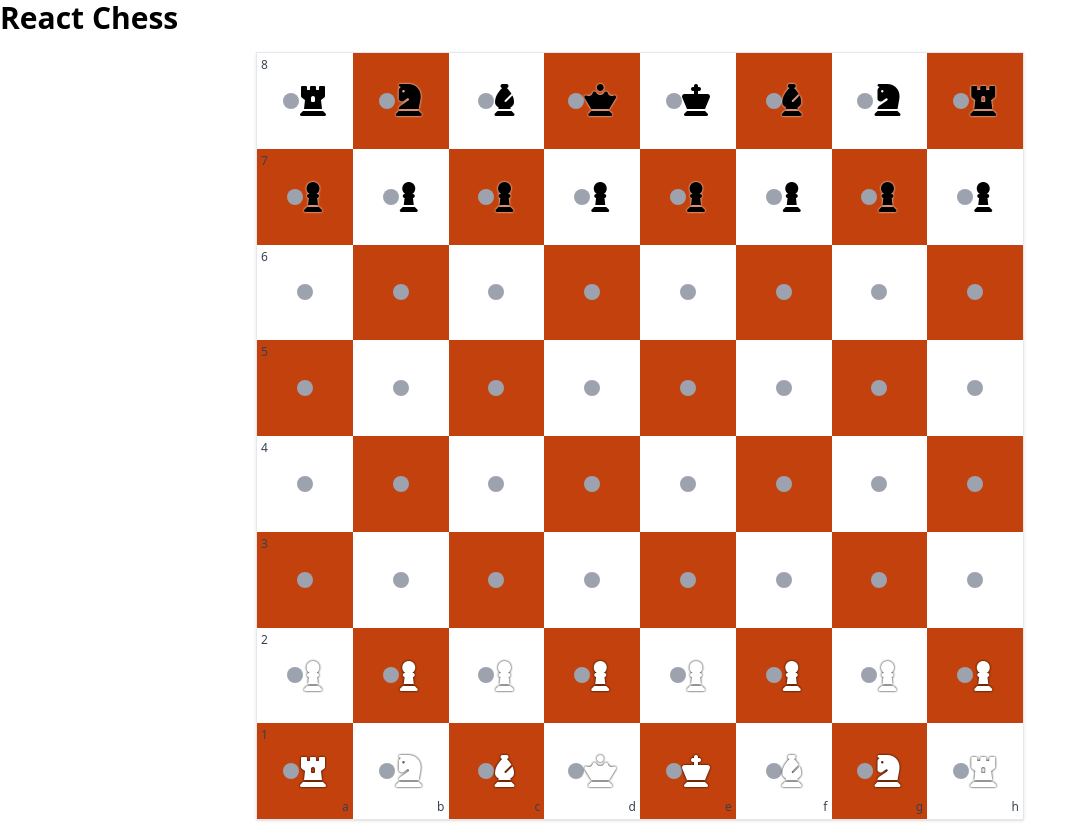
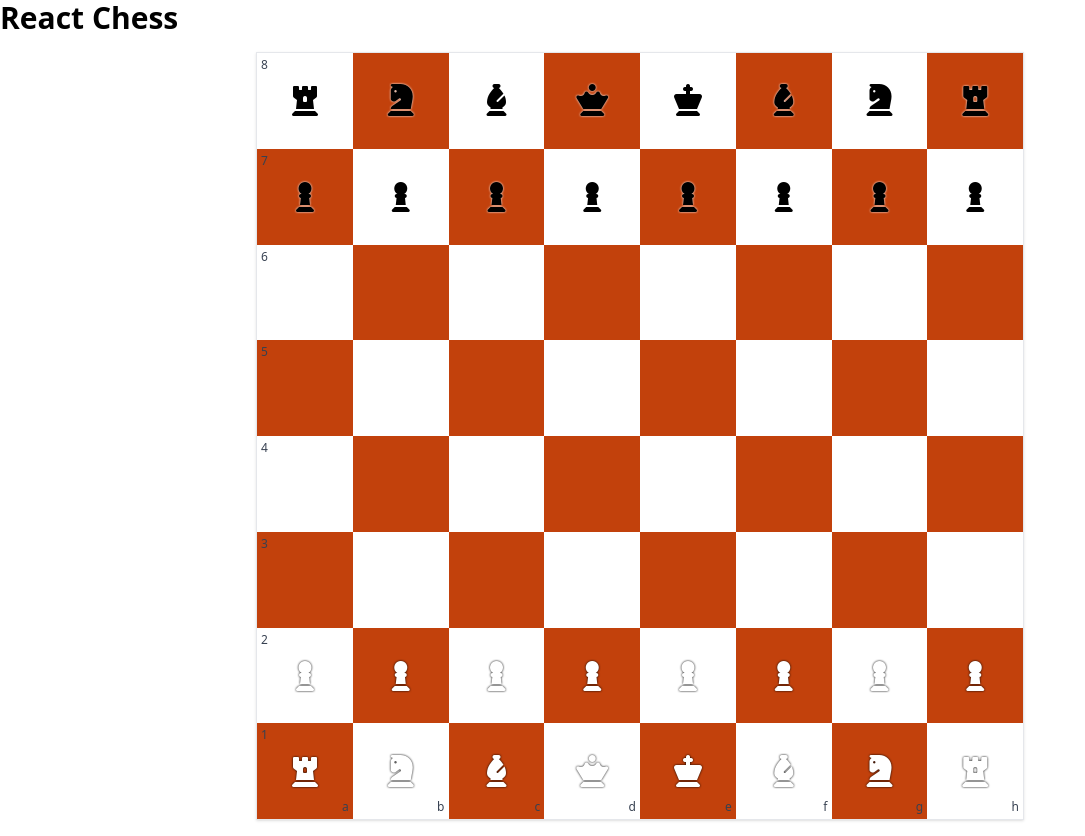
Before and after one commit to nikolakenjic/chess-game, a React (Vite) app: page / in a window 1280 px wide. Shown: the whole page, without its empty margins (0-1085 px from the left). Built offline with nearby package versions, Linux system fonts and the light colour scheme.

Commit message:
validMoves

```diff
--- a/src/components/board/Board.tsx
+++ b/src/components/board/Board.tsx
@@ -15,13 +15,12 @@ const Board = ({ board, playerTurn, playingAsWhite }: Props) => {
     null
   );
   const validMoves: Array<SquareModel> = useMemo(() => {
-    return board.squares.filter((boardSquare) => {
-      if (!selectedSquare) return [];
-      return (
+    if (!selectedSquare) return [];
+    return board.squares.filter(
+      (boardSquare) =>
         boardSquare.column !== selectedSquare?.column ||
         boardSquare.row !== selectedSquare?.row
-      );
-    });
+    );
   }, [board, selectedSquare]);
 
   const isValidMove = useCallback(
```
